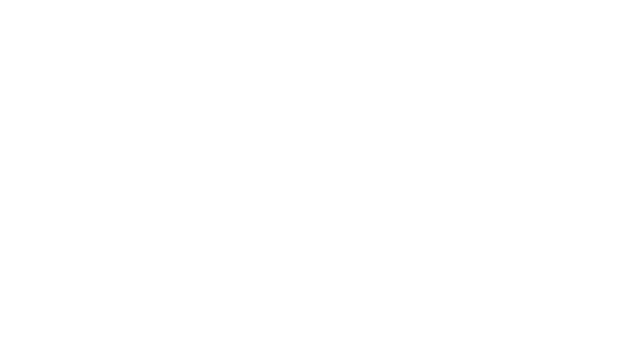
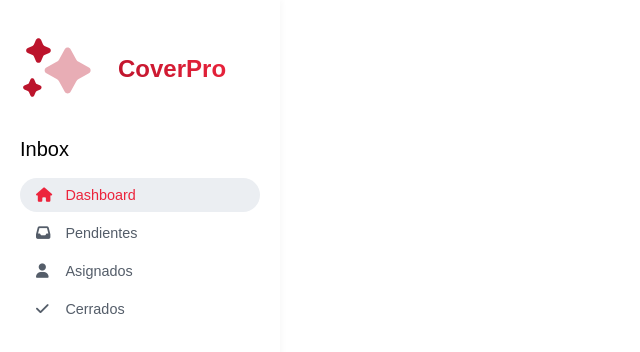
Before and after one commit to Rysth/REACT-CoverPro, a React (Create React App) app: page / in a window 1280 px wide. Shown: the top 352 px of the page, without its empty margins (0-640 px from the left). Built offline with nearby package versions, Linux system fonts and the light colour scheme; a web font is replaced by a local one.

Commit message:
Created the Sidebar component.

```diff
--- a/package.json
+++ b/package.json
@@ -6,6 +6,7 @@
     "@testing-library/jest-dom": "^5.17.0",
     "@testing-library/react": "^13.4.0",
     "@testing-library/user-event": "^13.5.0",
+    "prop-types": "^15.8.1",
     "react": "^18.2.0",
     "react-dom": "^18.2.0",
     "react-scripts": "5.0.1",
@@ -46,7 +47,6 @@
     "eslint-plugin-jsx-a11y": "^6.7.1",
     "eslint-plugin-react": "^7.33.1",
     "eslint-plugin-react-hooks": "^4.6.0",
-    "prop-types": "^15.8.1",
     "stylelint": "^13.13.1",
     "stylelint-config-standard": "^21.0.0",
     "stylelint-csstree-validator": "^1.9.0",
--- a/public/index.html
+++ b/public/index.html
@@ -4,6 +4,12 @@
     <meta charset="utf-8" />
     <meta name="viewport" content="width=device-width, initial-scale=1" />
     <meta name="theme-color" content="#000000" />
+    <link
+      rel="stylesheet"
+      href="https://cdnjs.cloudflare.com/ajax/libs/font-awesome/6.4.2/css/all.min.css"
+      integrity="sha512-z3gLpd7yknf1YoNbCzqRKc4qyor8gaKU1qmn+CShxbuBusANI9QpRohGBreCFkKxLhei6S9CQXFEbbKuqLg0DA=="
+      crossorigin="anonymous"
+      referrerpolicy="no-referrer" />
     <link href="https://fonts.cdnfonts.com/css/poppins" rel="stylesheet" />
     <meta name="description" content="Web site created using create-react-app" />
     <title>React | CoverPro | RysthCraft</title>
--- a/src/App.css
+++ b/src/App.css
@@ -1,6 +1,8 @@
 :root {
   --CL-primary-400: #ec243c;
   --CL-primary-600: #bc142c;
+  --CL-primary-gray: #ebeef2;
+  --CL-primary-blue: #545d69;
 
   --CL-neutral-white: #ffffff;
   --CL-neutral-black: #000;
@@ -21,6 +23,7 @@
 
 body {
   font-family: var(--FF-poppins);
+  margin: 0;
 }
 
 a {
--- a/src/App.js
+++ b/src/App.js
@@ -1,7 +1,12 @@
 import './App.css';
+import Sidebar from './components/Sidebar/Sidebar';
 
 function App() {
-  return <div className="App" />;
+  return (
+    <div className="App">
+      <Sidebar />
+    </div>
+  );
 }
 
 export default App;
--- /dev/null
+++ b/src/components/Sidebar/Sidebar.css
@@ -0,0 +1,76 @@
+.sidebar {
+  width: 280px;
+  box-shadow: 3px 0 5px rgb(0, 0, 0, 0.025);
+  padding: 2em 0;
+  position: fixed;
+  left: 0;
+  top: 0;
+  bottom: 0;
+}
+
+.sidebar-container {
+  max-width: 240px;
+  margin: 0 auto;
+}
+
+.sidebar-header {
+  display: flex;
+  align-items: center;
+  gap: 1.5em;
+}
+
+.sidebar-title {
+  margin: 0;
+  font-size: 1.5rem;
+  background: -webkit-linear-gradient(-135deg, var(--CL-primary-400), var(--CL-primary-600));
+  -webkit-background-clip: text;
+  -webkit-text-fill-color: transparent;
+}
+
+/* Content */
+.sidebar-content {
+  margin: 2em 0;
+}
+
+.sidebar-subtitle {
+  font-weight: 400;
+  font-size: 20px;
+}
+
+.sidebar-list {
+  padding: 0;
+  list-style-type: none;
+  display: grid;
+  gap: 0.25em;
+}
+
+.sidebar-icon {
+  width: 15px;
+}
+
+.sidebar-item {
+  padding: 0.5em 1em;
+  transition: 0.25s;
+}
+
+.sidebar-item.active {
+  background-color: var(--CL-primary-gray);
+  border-radius: 24px;
+}
+
+.sidebar-link {
+  color: var(--CL-primary-blue);
+  display: block;
+}
+
+.sidebar-link > * {
+  font-size: 0.9rem;
+}
+
+.sidebar-item.active .sidebar-link {
+  color: var(--CL-primary-400);
+}
+
+.sidebar-text {
+  margin: 0 1em;
+}
--- /dev/null
+++ b/src/components/Sidebar/Sidebar.js
@@ -0,0 +1,111 @@
+import React, { useEffect, useState } from 'react';
+import PropTypes from 'prop-types';
+import Logo from '../../assets/images/logo.svg';
+import './Sidebar.css';
+
+const sidebarContent = [
+  {
+    ID: 'item-1',
+    isActive: true,
+    path: '/',
+    icon: 'house',
+    text: 'Dashboard',
+  },
+  {
+    ID: 'item-2',
+    isActive: false,
+    path: '/pendientes',
+    icon: 'inbox',
+    text: 'Pendientes',
+  },
+  {
+    ID: 'item-3',
+    isActive: false,
+    path: '/asignados',
+    icon: 'user',
+    text: 'Asignados',
+  },
+  {
+    ID: 'item-4',
+    isActive: false,
+    path: '/cerrados',
+    icon: 'check',
+    text: 'Cerrados',
+  },
+];
+
+const Sidebar = () => {
+  const project = 'CoverPro';
+
+  return (
+    <div className="sidebar">
+      <div className="sidebar-container">
+        <header className="sidebar-header">
+          <img src={Logo} alt="" />
+          <h1 className="sidebar-title">{project}</h1>
+        </header>
+        <div className="sidebar-content">
+          <h2 className="sidebar-subtitle">Inbox</h2>
+          <nav className="sidebar-nav">
+            <ul className="sidebar-list">
+              {sidebarContent.map((item) => (
+                <SidebarItem
+                  key={item.ID}
+                  path={item.path}
+                  active={item.isActive}
+                  icon={item.icon}
+                  text={item.text}
+                />
+              ))}
+            </ul>
+          </nav>
+        </div>
+      </div>
+    </div>
+  );
+};
+
+/* eslint-disable */
+const SidebarItem = ({ path, active, icon, text }) => {
+  /* eslint-enable */
+  const iconClassName = `sidebar-icon fa-solid fa-${icon}`;
+  const [status, setStatus] = useState(active);
+  const [itemClass, setItemClass] = useState('sidebar-item ');
+
+  useEffect(() => {
+    if (status) {
+      setItemClass((actualClass) => {
+        if (actualClass.includes('active')) {
+          return actualClass.replace('active', 'active');
+        }
+
+        return actualClass.concat('active');
+      });
+    } else {
+      setItemClass((actualClass) => actualClass.replace('active', ''));
+    }
+  }, [status]);
+
+  const handleStatus = (e) => {
+    e.preventDefault();
+    setStatus((status) => !status);
+  };
+
+  return (
+    <li className={itemClass}>
+      <a href={path} onClick={handleStatus} className="sidebar-link">
+        <i className={iconClassName} />
+        <span className="sidebar-text">{text}</span>
+      </a>
+    </li>
+  );
+};
+
+SidebarItem.propTypes = {
+  path: PropTypes.string.isRequired,
+  active: PropTypes.bool.isRequired,
+  icon: PropTypes.string.isRequired,
+  text: PropTypes.string.isRequired,
+};
+
+export default Sidebar;
```
Also changed, not shown: src/assets/images/logo.svg (added), 1 other file (tests, documents, lock files or other folders).
